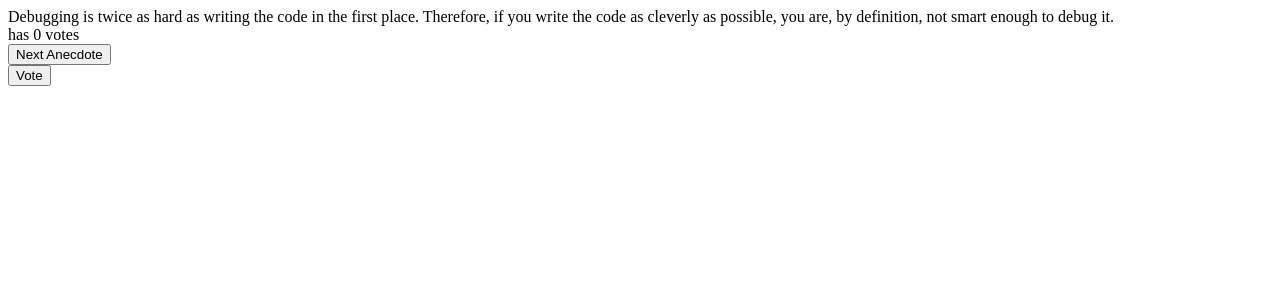
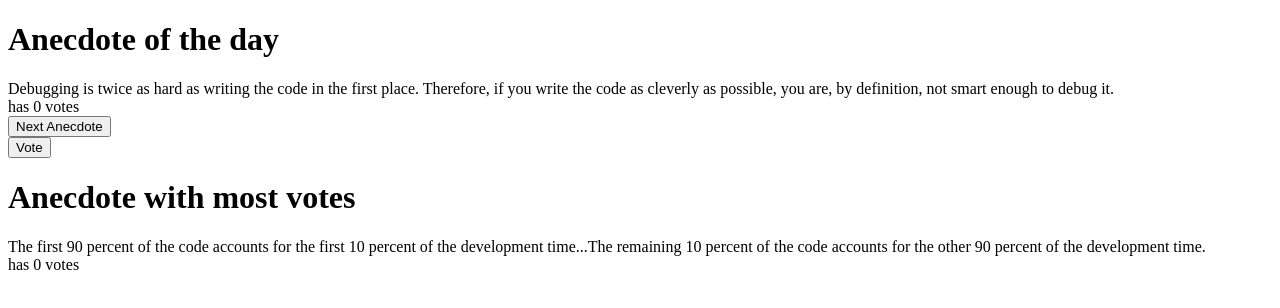
Before and after one commit to Jaathavan/FSO-2022-Exercise-Solutions, a React (Create React App) app in the folder part1/anecdotes/: page / in a window 1280 px wide. Shown: the top 308 px of the page. Built offline with nearby package versions, Linux system fonts and the light colour scheme.

Commit message:
add seperate mostVotes Component'

```diff
--- a/part1/anecdotes/src/App.js
+++ b/part1/anecdotes/src/App.js
@@ -9,6 +9,17 @@ const Button = ({ handleClick, text }) => {
   </div>
   )
 }
+
+const MostVotes = ({ anecdotes, mostVotes, votes }) => {
+  return (
+  <div>
+      <h1>Anecdote with most votes</h1>
+      {anecdotes[mostVotes]}
+      <div>has {votes[mostVotes]} votes</div>
+  </div>
+  )
+}
+
 
 const App = () => {
   const anecdotes = [
@@ -33,6 +44,8 @@ const App = () => {
     6: 0
   })
 
+  const [mostVotes, setMostVotes] = useState(2)
+
   const changeAnecdote = () => {
     const randInt = Math.floor(Math.random() * 7)
     setSelected(randInt)
@@ -40,14 +53,23 @@ const App = () => {
 
   const vote = () => {
     setVotes({ ...votes, [selected]: votes[selected] + 1})
+    for (let i=0; i < 7; i++) {
+      if (votes[i] > votes[mostVotes]) {
+        setMostVotes(i)
+        console.log(mostVotes)
+      }
+    }
   }
 
   return (
     <div>
+      <h1>Anecdote of the day</h1>
       {anecdotes[selected]}
       <div>has {votes[selected]} votes</div>
       <Button handleClick={changeAnecdote} text="Next Anecdote" />
       <Button handleClick={vote} text="Vote" />
+
+      <MostVotes anecdotes={anecdotes} mostVotes={mostVotes} votes={votes} />
     </div>
   )
 }
```
